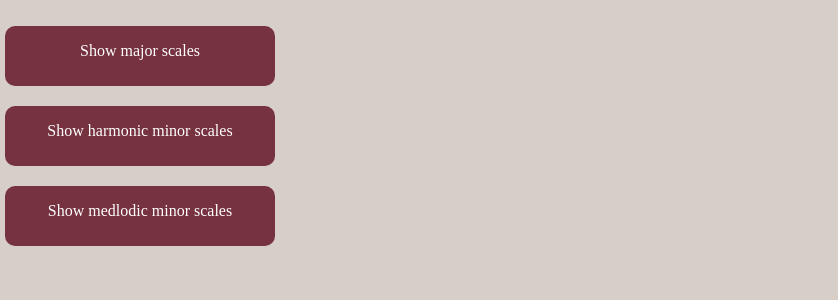
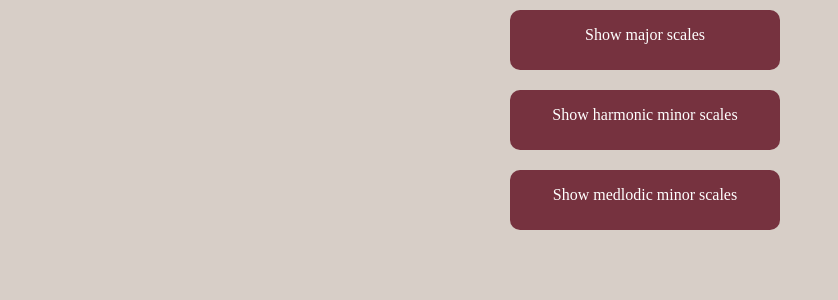
Before and after one commit to throwpedro/scales-frontend, a React app: page /scales in a window 1280 px wide. Shown: the top 300 px of the page, without its empty margins (0-838 px from the left). Built offline with nearby package versions, Linux system fonts and the light colour scheme.

Commit message:
style changes.

```diff
--- a/src/Reuse/Button.scss
+++ b/src/Reuse/Button.scss
@@ -8,6 +8,7 @@
     padding: 5px 10px;
     border-radius: 10px;
     text-align: center;
+    margin: auto;
 }
 
 .btn span {
--- a/src/components/ScaleSelector/ScaleSelector.jsx
+++ b/src/components/ScaleSelector/ScaleSelector.jsx
@@ -1,6 +1,7 @@
 import React, { Component } from 'react'
 import Scales from '../Scales/Scales';
 import Button from '../../Reuse/Button';
+import './ScaleSelector.scss';
 
 class ScaleSelector extends Component {
     constructor(props) {
@@ -43,7 +44,7 @@ class ScaleSelector extends Component {
 
     render() {
         return(
-            <div>
+            <div className="scale-selector">
                 <Scales
                     showMajorScales={this.state.showMajorScales}
                     showHarmonicMinorScales={this.state.showHarmonicMinorScales}
--- /dev/null
+++ b/src/components/ScaleSelector/ScaleSelector.scss
@@ -0,0 +1,5 @@
+.scale-selector {
+    display: flex;
+    flex-direction: column;
+    text-align: center;
+}
--- a/src/components/Scales/Scales.scss
+++ b/src/components/Scales/Scales.scss
@@ -1,9 +1,11 @@
 @import '../../Global/_Global.scss';
 
 .scale-list {
+    display: flex;
+    flex-direction: column;
+    margin: auto;
     list-style-type: none;
     padding: 0;
-    text-align: center;
 }
 
 .scale-list-element {
```
